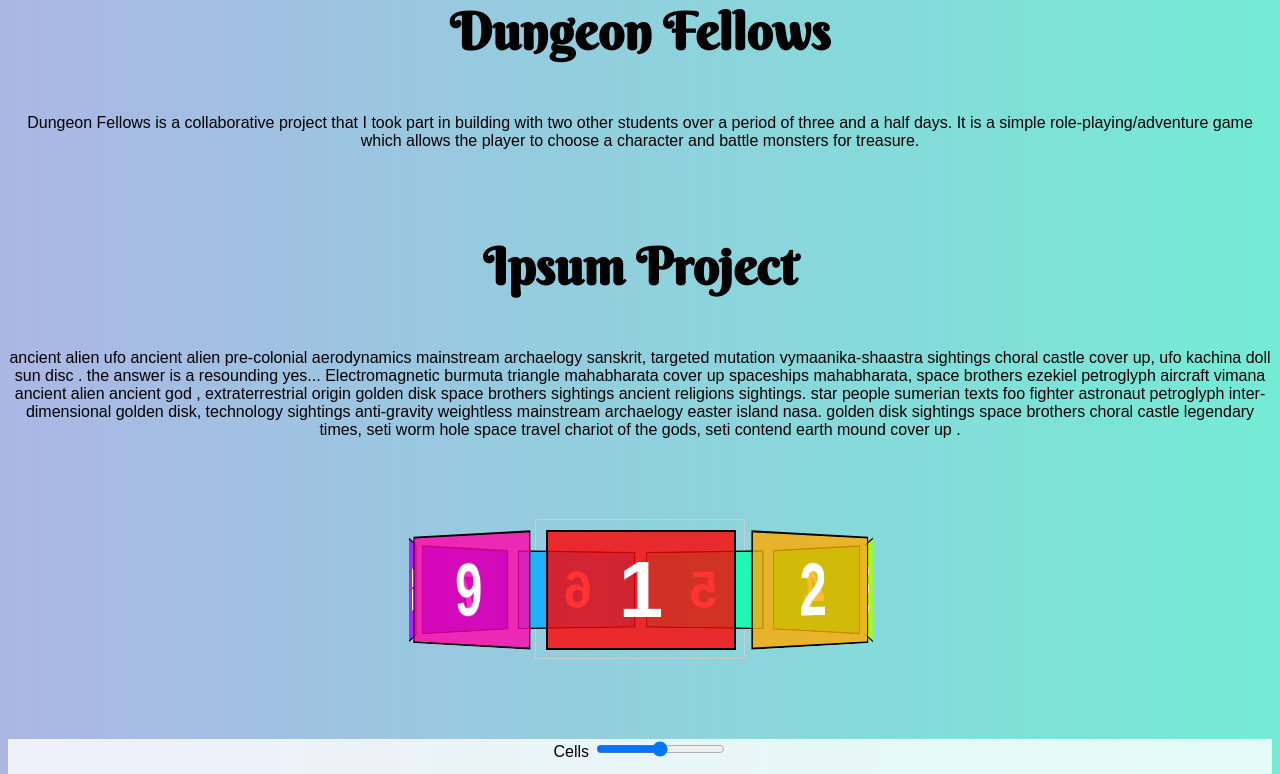
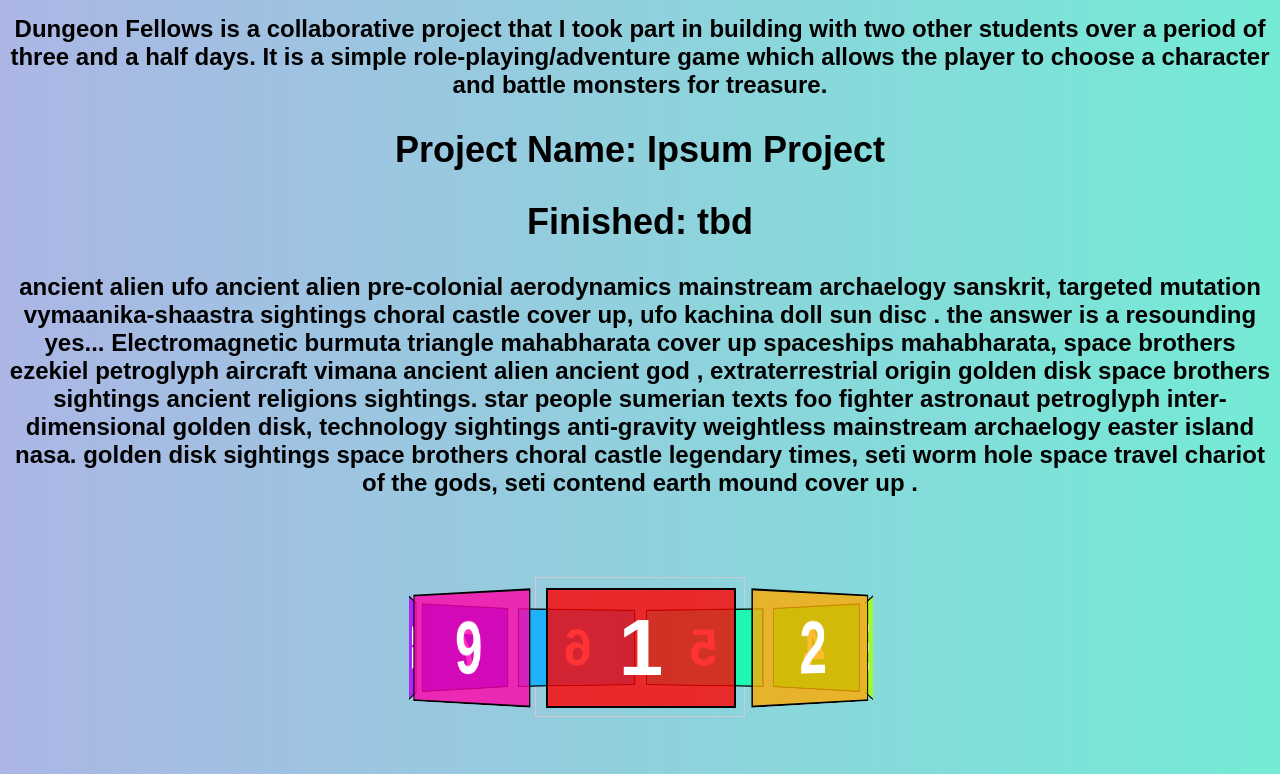
Before and after one commit to Renaskigi/MyPortfolio, a plain HTML site: page index.html in a window 1280 px wide. Shown: the part 713-1487 px from the top of the page. Drawn offline with nearby package versions, Linux system fonts and the light colour scheme; files whose address does not match are found by name.

Commit message:
finished lab4

```diff
--- a/app.js
+++ b/app.js
@@ -12,11 +12,9 @@ Project.prototype.displayConsole = function(){
 };
 
 Project.prototype.toHtml = function() {
-    const $newProject = $('article.template').clone();
-    $newProject.removeClass('template');
-    $newProject.find('.name').text(this.name);
-    $newProject.find('.description').html(this.description);
-    return $newProject;
+    const template = $('#project-template').html();
+    const compile = Handlebars.compile(template);
+    $('#projects').append(compile(this));
 };
 
 rawData.forEach(function (project) {
@@ -26,6 +24,7 @@ rawData.forEach(function (project) {
 dataArr.forEach(function(project) {
     $('#project-template').append(project.toHtml());
 });
+
 
 $(document).ready(function(){
     $('.icon-menu').on('click', function() {
--- a/index.html
+++ b/index.html
@@ -32,13 +32,14 @@
         </div>
 
         <h2 id="projects"><u>Projects</u></h2>
-        <section id="project-template">
-            <article class="template" data-category="cat">
-                <img src="" alt="">
-                <h1 class="name"></h1>
-                <p class="description"></p>
+        <script id="project-template" type="text/x-handlebars-template">
+            <article>
+              <h2>Project Name: {{name}}</h2>
+              <h2>Finished: {{completed}}</h2>
+              <p>{{{description}}}</p>
             </article>
-        </section>
+        </script>
+
         <div class="scene">
             <div class="carousel">
               <div class="carousel__cell">1</div>
@@ -99,6 +100,7 @@
         </div>
         <h3 id="about"><u>About Me</u></h3>
         <p id="aboutpara">I am an aspiring web and software developer, tech nerd, and polymath currently attending Alchemy Code Lab in the Portland, Oregon area.</p>
+
     </main>
     <footer>
         <div class="footIcons">
@@ -107,7 +109,8 @@
     </footer>
 </body>
 <script type="text/javascript" src ="https://code.jquery.com/jquery-3.3.1.min.js"></script>
+<script src="https://cdnjs.cloudflare.com/ajax/libs/handlebars.js/4.0.10/handlebars.js"></script>
 <script type="text/javascript" src="data.js"></script>
+<script type="text/javascript" src="carousel.js"></script>
 <script type="text/javascript" src="app.js"></script>
-<script type="text/javascript" src="carousel.js"></script>
 </html>
```
